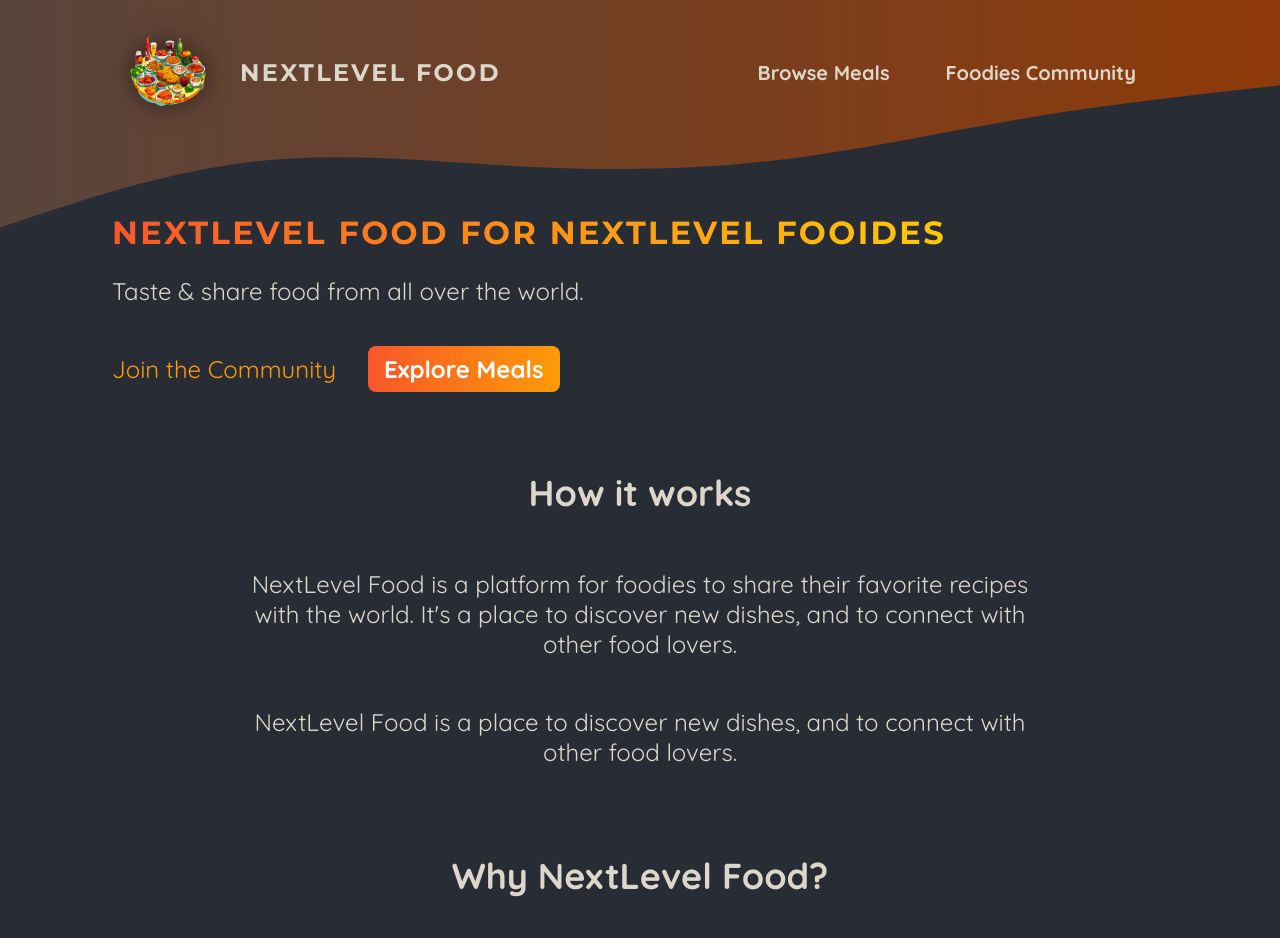
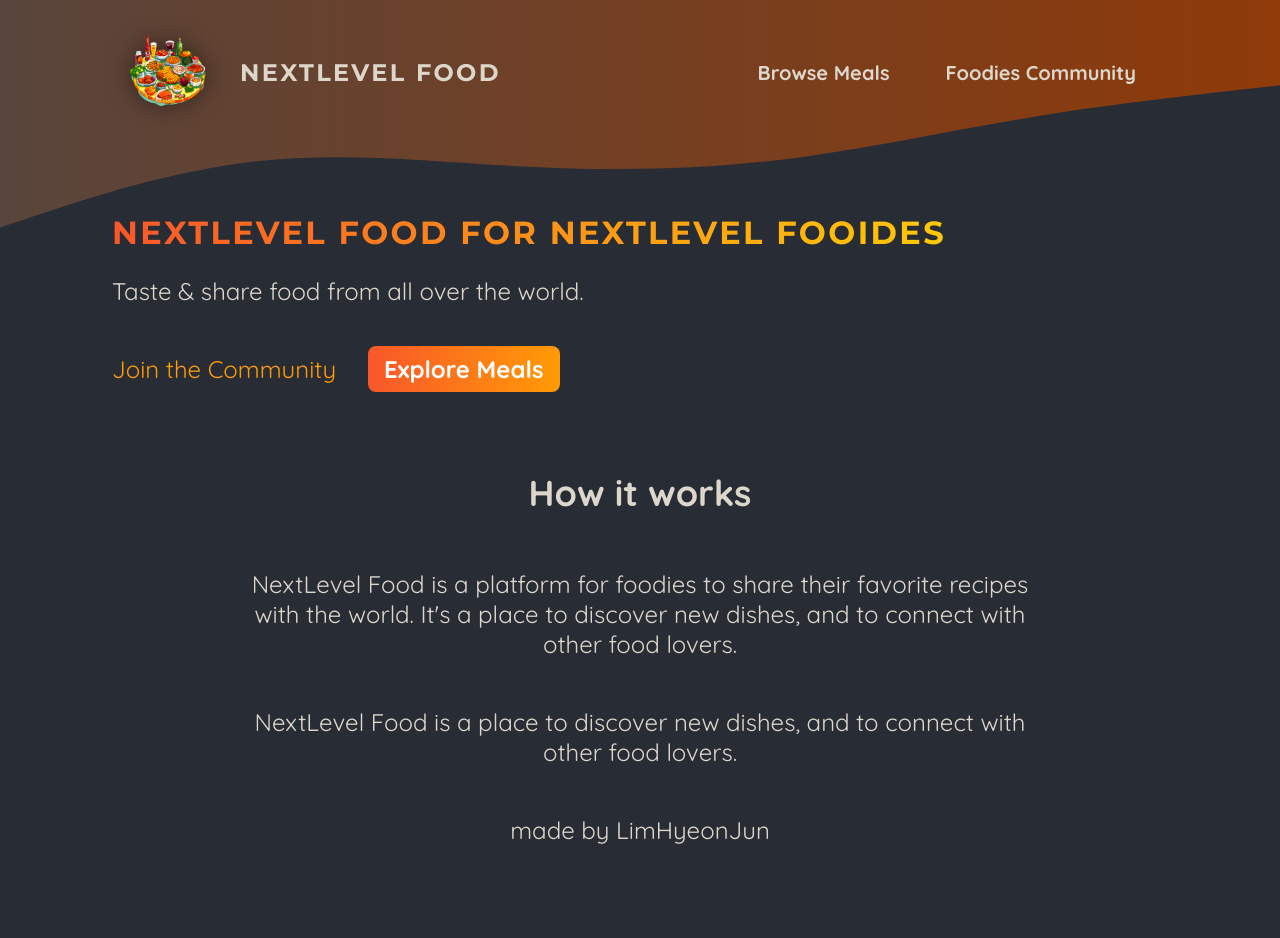
Before and after one commit to hyeongjun6364/front_deepdive, a Next.js app in the folder nextjsex/foodieApp/: page / in a window 1280 px wide. Shown: the top 938 px of the page. Built offline with nearby package versions, Linux system fonts and the light colour scheme.

Commit message:
implement custom component

```diff
--- a/nextjsex/foodieApp/app/page.js
+++ b/nextjsex/foodieApp/app/page.js
@@ -34,6 +34,7 @@ export default function Home() {
             NextLevel Food is a place to discover new dishes, and to connect
             with other food lovers.
           </p>
+          <p>made by LimHyeonJun</p>
         </section>
 
         <section className={classes.section}>
```
